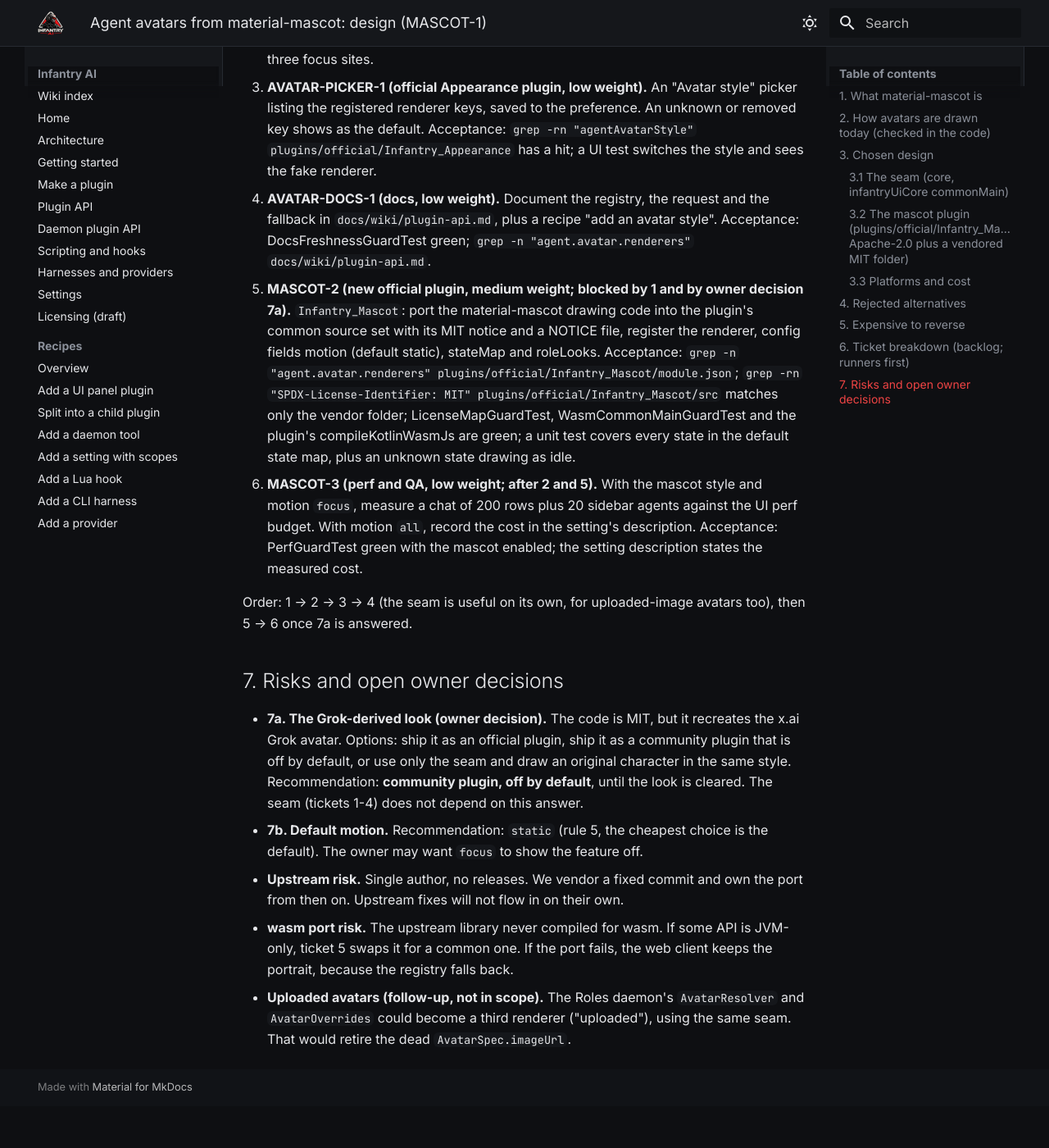
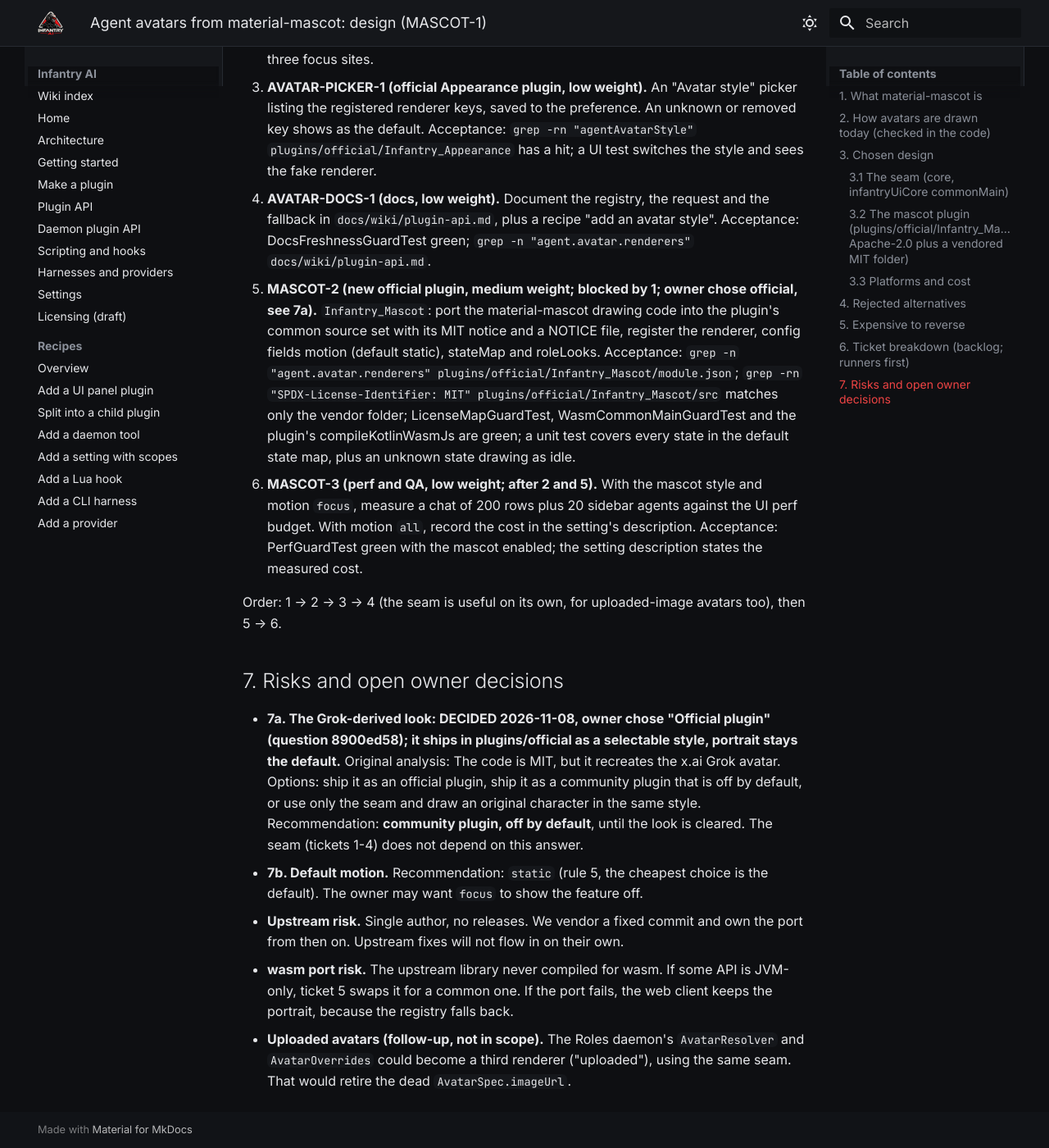
Before and after one commit to SuperiorSoft-LLC/infantry-ai, an MkDocs documentation site: the page built from docs/wiki/Agent-avatar-mascot-design.md, in a window 1280 px wide and 1400 px high, scrolled down 7479 px. Shown: the whole window at 82% size. Built offline with MkDocs 1.6.1 and Material for MkDocs 9.7.7, drawn with Linux system fonts in a browser that asks for light colours; before the commit the page ends 8828 px from its top, so only the background shows below that.

Commit message:
MASCOT-1: record owner decision 7a (mascot ships as an official plugin)
Co-Authored-By: Claude Opus 5.5 <noreply@anthropic.com>

```diff
--- a/docs/wiki/Agent-avatar-mascot-design.md
+++ b/docs/wiki/Agent-avatar-mascot-design.md
@@ -191,7 +191,7 @@ Each ticket names its check. The product tickets use stack-neutral wording.
    plugins/official/Infantry_Appearance` has a hit; a UI test switches the style and sees the fake renderer.
 4. **AVATAR-DOCS-1 (docs, low weight).** Document the registry, the request and the fallback in `docs/wiki/plugin-api.md`, plus a
    recipe "add an avatar style". Acceptance: DocsFreshnessGuardTest green; `grep -n "agent.avatar.renderers" docs/wiki/plugin-api.md`.
-5. **MASCOT-2 (new official plugin, medium weight; blocked by 1 and by owner decision 7a).** `Infantry_Mascot`: port the
+5. **MASCOT-2 (new official plugin, medium weight; blocked by 1; owner chose official, see 7a).** `Infantry_Mascot`: port the
    material-mascot drawing code into the plugin's common source set with its MIT notice and a NOTICE file, register the renderer,
    config fields motion (default static), stateMap and roleLooks. Acceptance: `grep -n "agent.avatar.renderers"
    plugins/official/Infantry_Mascot/module.json`; `grep -rn "SPDX-License-Identifier: MIT" plugins/official/Infantry_Mascot/src`
@@ -201,11 +201,11 @@ Each ticket names its check. The product tickets use stack-neutral wording.
    sidebar agents against the UI perf budget. With motion `all`, record the cost in the setting's description. Acceptance:
    PerfGuardTest green with the mascot enabled; the setting description states the measured cost.
 
-Order: 1 → 2 → 3 → 4 (the seam is useful on its own, for uploaded-image avatars too), then 5 → 6 once 7a is answered.
+Order: 1 → 2 → 3 → 4 (the seam is useful on its own, for uploaded-image avatars too), then 5 → 6.
 
 ## 7. Risks and open owner decisions
 
-- **7a. The Grok-derived look (owner decision).** The code is MIT, but it recreates the x.ai Grok avatar. Options: ship it as an official
+- **7a. The Grok-derived look: DECIDED 2026-11-08, owner chose "Official plugin" (question 8900ed58); it ships in plugins/official as a selectable style, portrait stays the default.** Original analysis: The code is MIT, but it recreates the x.ai Grok avatar. Options: ship it as an official
   plugin, ship it as a community plugin that is off by default, or use only the seam and draw an original character in the
   same style. Recommendation: **community plugin, off by default**, until the look is cleared. The seam (tickets 1-4) does not depend on
   this answer.
```
